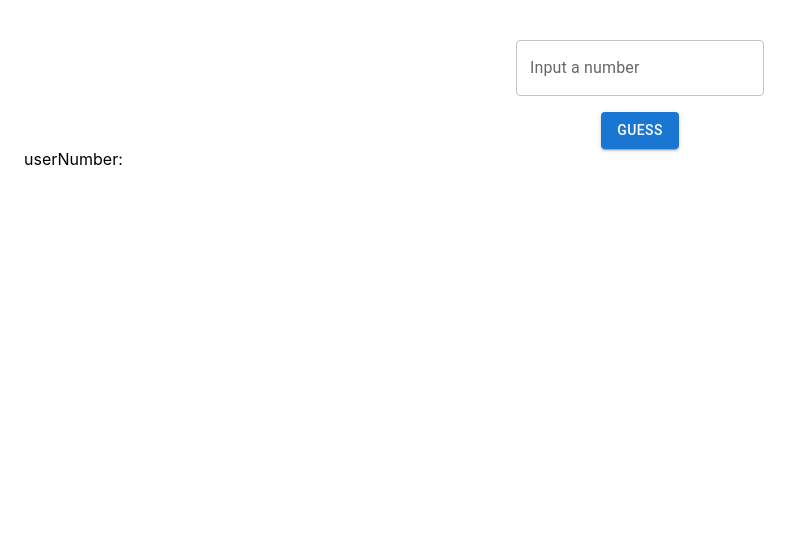
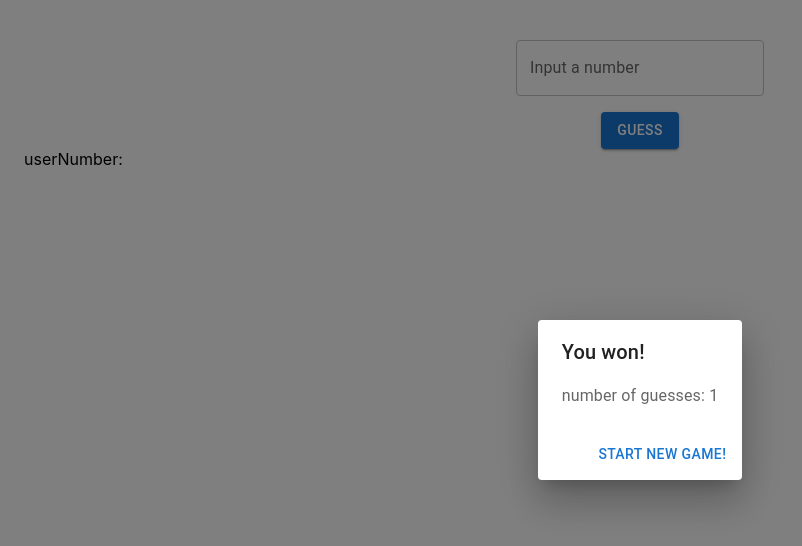
Before and after one commit to Vitalidev05/guess-game, a React (Create React App) app: page / in a window 1280 px wide. Both pictures are taken after a click on the button "GUESS". Shown: the top 546 px of the page, without its empty margins (0-802 px from the left). Built offline with nearby package versions, Linux system fonts and the light colour scheme.

Commit message:
feature: implement modal

```diff
--- a/src/components/GuessGame/component.tsx
+++ b/src/components/GuessGame/component.tsx
@@ -1,15 +1,18 @@
+import React, { memo } from 'react';
 import { Box } from '@mui/material';
-import React, { memo } from 'react';
 import { DisplayResult } from '../DisplayResult';
 import { NumericInput } from '../NumericInput';
+import { useModal } from './hook';
+import { GuessedModal } from '../GuessedModal';
 
 export const GuessGame = memo(() => {
+    const modal = useModal()
 
     return (
         <Box sx={{ p: 3 }}>
             <NumericInput />
             <DisplayResult />
-            {/*<GuessedModal />*/}
+            <GuessedModal {...modal} />
         </Box>
     );
 });
--- a/src/components/GuessGame/hook.ts
+++ b/src/components/GuessGame/hook.ts
@@ -1 +1,26 @@
-export {}
+import { useMediaQuery, useTheme } from "@mui/material";
+import React, { useState, useCallback } from "react";
+import { useDispatch, useSelector } from "react-redux";
+import { selectGuessCount, selectIsGuessed } from "../../redux/guess";
+import { actionsGuessGame } from "../../redux/guess/actions";
+
+export const useModal = () => {
+    const isGuessed = useSelector(selectIsGuessed)
+    const dispatch = useDispatch();
+
+    const theme = useTheme();
+    const fullScreen = useMediaQuery(theme.breakpoints.down('xs'));
+    const guessCount = useSelector(selectGuessCount);
+
+    const handleClose = useCallback(() => {
+        dispatch(actionsGuessGame.startNewGame())
+    }, [dispatch]);
+
+    return {
+        open: isGuessed,
+        theme,
+        fullScreen,
+        guessCount,
+        handleClose,
+    }
+}
--- a/src/components/GuessedModal/component.tsx
+++ b/src/components/GuessedModal/component.tsx
@@ -1,20 +1,8 @@
-import { Dialog, DialogContent, DialogContentText, DialogTitle, useMediaQuery, useTheme } from '@mui/material';
-import React, { memo } from 'react';
+import {Button, Dialog, DialogActions, DialogContent, DialogContentText, DialogTitle, useMediaQuery, useTheme } from '@mui/material';
+import React, { memo, useState } from 'react';
 import { Props } from './types'
 
-export const GuessedModal = memo(({ guessCount }: Props) => {
-    const [open, setOpen] = React.useState(false);
-    const theme = useTheme();
-    const fullScreen = useMediaQuery(theme.breakpoints.down('xs'));
-
-    const handleClickOpen = () => {
-        setOpen(true);
-    };
-
-    const handleClose = () => {
-        setOpen(false);
-    };
-
+export const GuessedModal = memo(({ guessCount, fullScreen, open, handleClose }: Props) => {
     return (
         <Dialog
             fullScreen={fullScreen}
@@ -30,6 +18,11 @@ export const GuessedModal = memo(({ guessCount }: Props) => {
                     number of guesses: {' '}{guessCount}
                 </DialogContentText>
             </DialogContent>
+            <DialogActions>
+                <Button onClick={handleClose} autoFocus>
+                    Start new game!
+                </Button>
+            </DialogActions>
         </Dialog>
     );
 });
--- a/src/components/GuessedModal/types.ts
+++ b/src/components/GuessedModal/types.ts
@@ -1,3 +1,6 @@
 export type Props = {
+    open: boolean,
+    fullScreen: boolean,
     guessCount: number,
+    handleClose: () => void,
 }
--- a/src/components/NumericInput/hook.ts
+++ b/src/components/NumericInput/hook.ts
@@ -7,7 +7,10 @@ export const useNumericInput = () => {
   const [value, setValue] = useState<string>('')
   const dispatch = useDispatch()
 
-  const guess = useCallback(() => dispatch(actionsGuessGame.guess(value)), [dispatch, value]);
+  const guess = useCallback(() => {
+    dispatch(actionsGuessGame.guess(value))
+    dispatch(actionsGuessGame.incrementGuessCount())
+  }, [dispatch, value]);
 
   const validate = useCallback((event: React.ChangeEvent<HTMLTextAreaElement | HTMLInputElement>): void => {
     const num = event.target.value
--- a/src/redux/guess/index.ts
+++ b/src/redux/guess/index.ts
@@ -1,3 +1,3 @@
 export type { State } from './reducer'
-export { selectGuessCount, selectCode } from './selectors'
+export { selectGuessCount, selectCode, selectInput, selectResult, selectIsGuessed } from './selectors'
 export { guessGameReducer } from './reducer'
```
